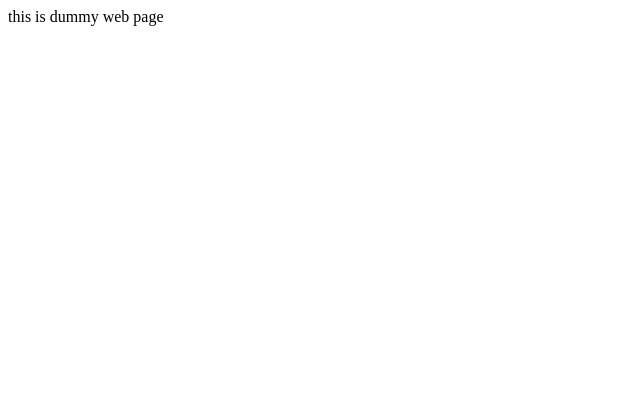
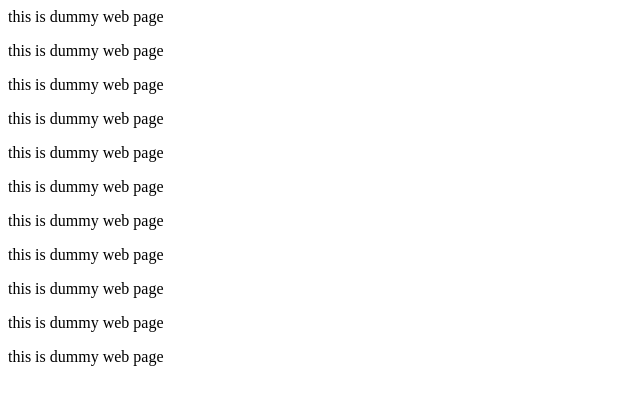
Before and after one commit to tayybi/myfirstpro, a plain HTML site: page index.html in a window 1280 px wide. Shown: the whole page, without its empty margins (0-640 px from the left). Drawn offline with Linux system fonts and the light colour scheme.

Commit message:
practise and few comments added

```diff
--- a/index.html
+++ b/index.html
@@ -1,2 +1,12 @@
 
  <p> this is dummy web page</p>
+ <p> this is dummy web page</p>
+ <p> this is dummy web page</p>
+ <p> this is dummy web page</p>
+ <p> this is dummy web page</p>
+ <p> this is dummy web page</p>
+ <p> this is dummy web page</p>
+ <p> this is dummy web page</p>
+ <p> this is dummy web page</p>
+ <p> this is dummy web page</p>
+ <p> this is dummy web page</p>
```
Also changed, not shown: 1 other file.
